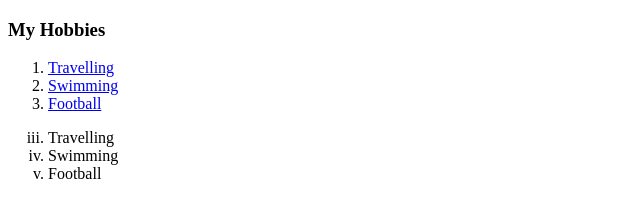
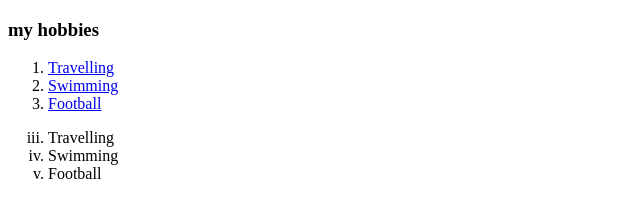
Before and after one commit to yazid1401/CV, a plain HTML site: page hobbies.html in a window 1280 px wide. Shown: the full height of the page, 0-640 px from the left. Drawn offline with Linux system fonts and the light colour scheme.

Commit message:
Add files via upload

```diff
--- a/hobbies.html
+++ b/hobbies.html
@@ -3,12 +3,12 @@
 
 <head>
   <meta charset="utf-8">
-  <title>My Hobbies </title>
+  <title>my hobbies</title>
 </head>
 
 <body>
 
-  <h3>My Hobbies </h3>
+  <h3>my hobbies</h3>
   <ol>
     <li> <a href="https://www.learnreligions.com/when-is-the-hajj-2003770">Travelling </a> </li>
     <li> <a href="https://en.wikipedia.org/wiki/Swimming_(sport)">Swimming</a> </li>
```
